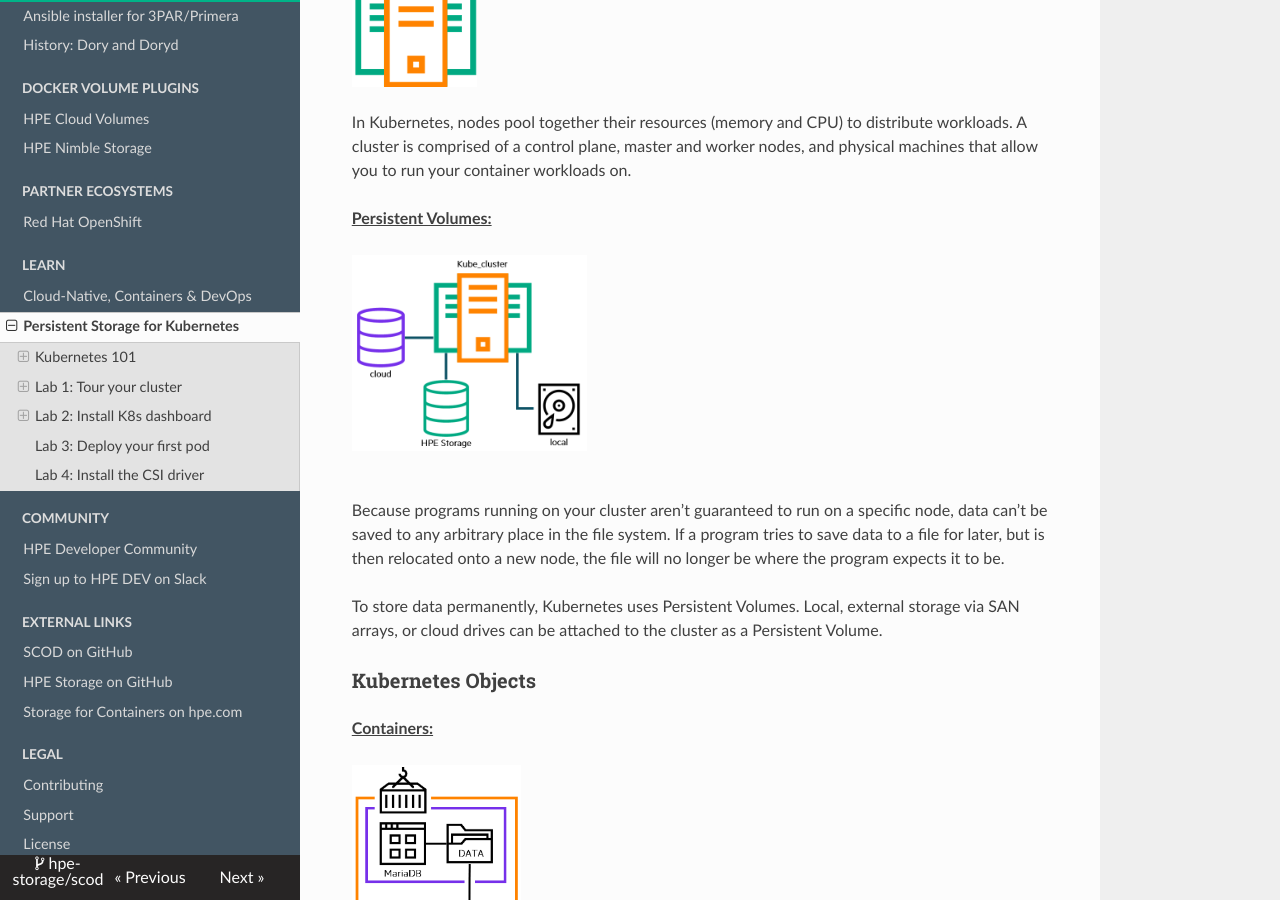
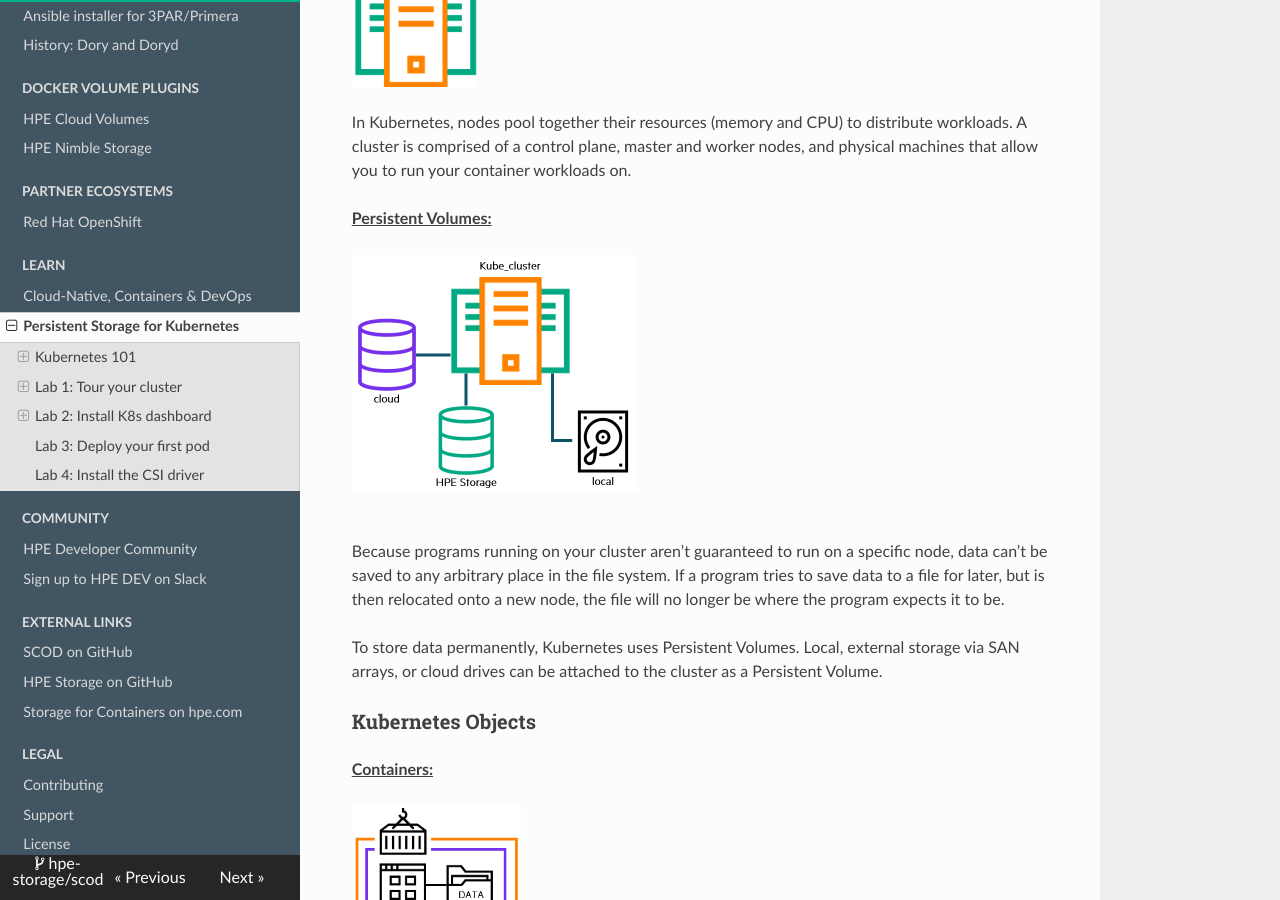
Before and after one commit to hpe-storage/scod, an MkDocs documentation site: the page built from docs/learn/persistent_storage/index.md, in a window 1280 px wide and 900 px high, scrolled down 1925 px. Built offline with MkDocs 1.6.1, drawn with Linux system fonts in a browser that asks for light colours; nearby versions of some CDN libraries.

Commit message:
fixed images
Signed-off-by: Chris Snell <snell.chris@gmail.com>

```diff
--- a/docs/learn/persistent_storage/index.md
+++ b/docs/learn/persistent_storage/index.md
@@ -28,7 +28,7 @@
 In Kubernetes, nodes pool together their resources (memory and CPU) to distribute workloads. A cluster is comprised of a control plane, master and worker nodes, and physical machines that allow you to run your container workloads on.
 
 <u>**Persistent Volumes:**</u> <br /> <br />
-<img src="img/persistent_volumes.png" alt="volume" width="235" height="235"> <br /> <br />
+<img src="img/persistent_volumes.png" alt="volume" width="285" height="235"> <br /> <br />
 <p>Because programs running on your cluster aren’t guaranteed to run on a specific node, data can’t be saved to any arbitrary place in the file system. If a program tries to save data to a file for later, but is then relocated onto a new node, the file will no longer be where the program expects it to be. </p>
 To store data permanently, Kubernetes uses Persistent Volumes. Local, external storage via SAN arrays, or cloud drives can be attached to the cluster as a Persistent Volume.
 
```
Also changed, not shown: docs/learn/persistent_storage/img/namespaces.png, docs/learn/persistent_storage/img/pod.png, 1 other file.
